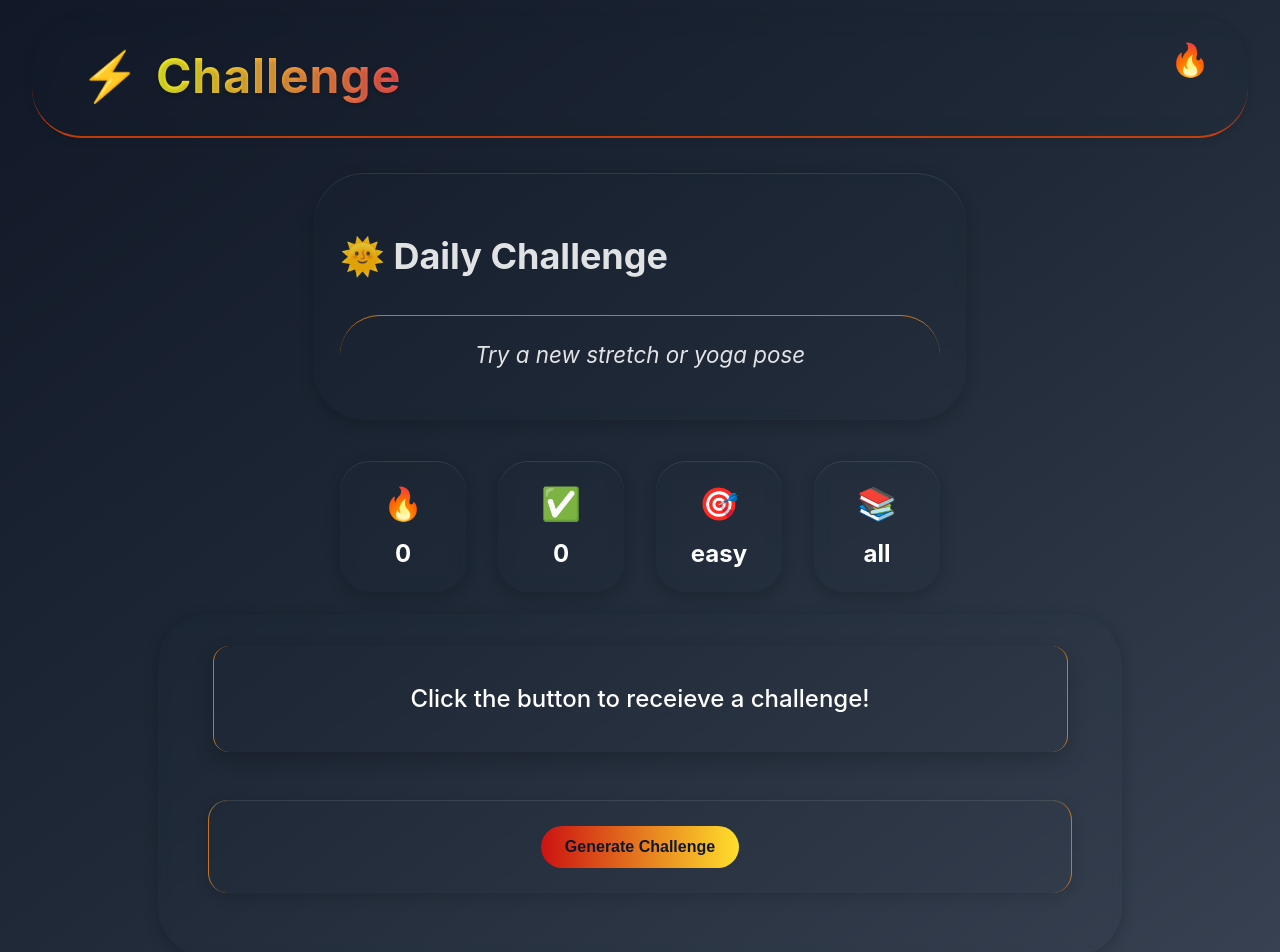
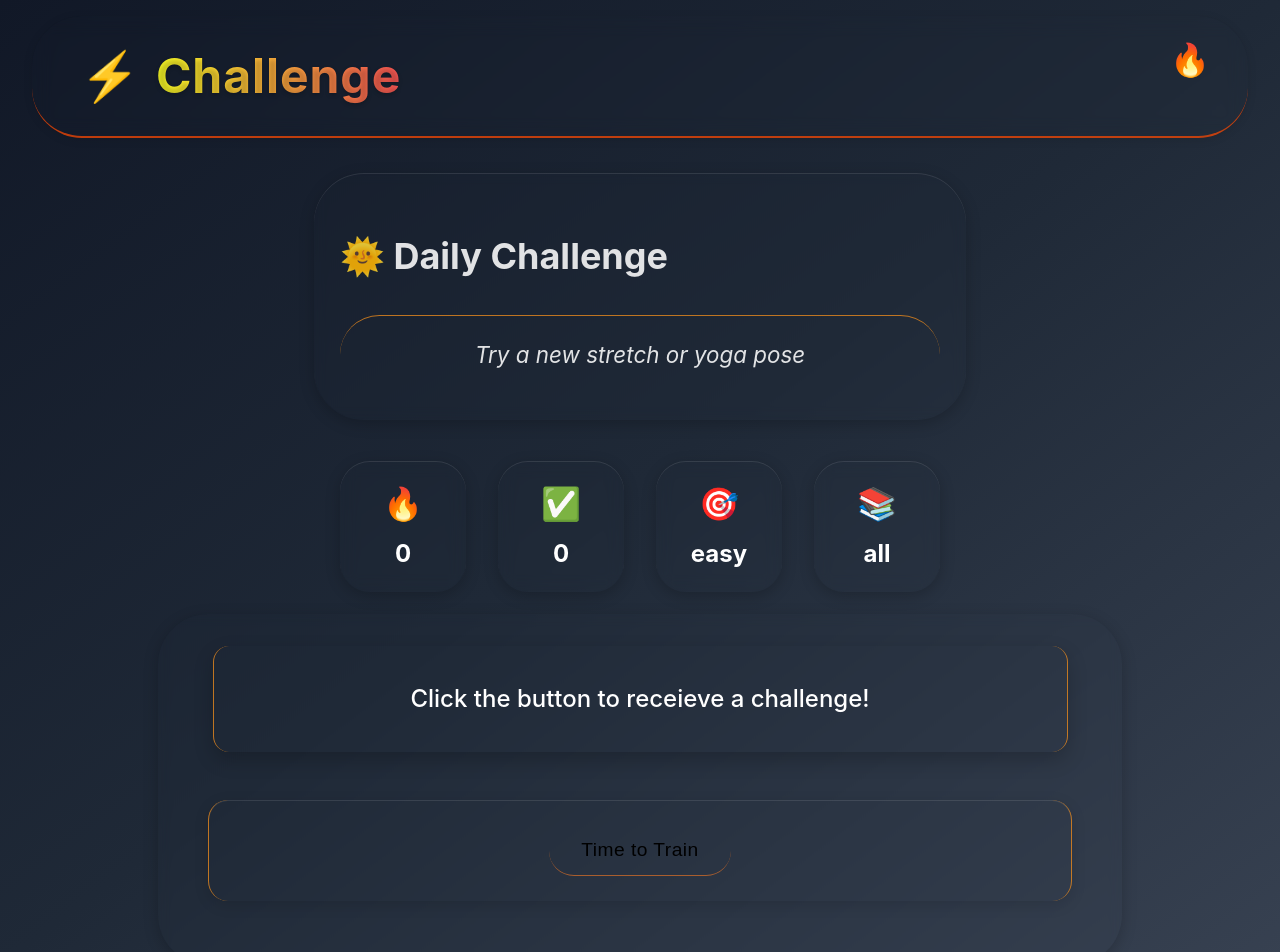
Before and after one commit to robertoandino/challenge-me, a React (Vite) app: page / in a window 1280 px wide. Shown: the top 952 px of the page. Built offline with nearby package versions, Linux system fonts and the light colour scheme.

Commit message:
Update design for buttons.

```diff
--- a/src/components/ButtonGroup/ButtonGroup.tsx
+++ b/src/components/ButtonGroup/ButtonGroup.tsx
@@ -21,7 +21,7 @@ const ButtonGroup: React.FC<ButtonGroupProps> = ({
                 className={`primary-button ${isGenerating ? "generating" : ""}`}
                 disabled={isGenerating}
             >
-                {isGenerating ? "Generating..." : "Generate Challenge"}
+                {isGenerating ? "Generating..." : "Time to Train"}
             </button>
 
             {hasGenerated && (
@@ -30,7 +30,7 @@ const ButtonGroup: React.FC<ButtonGroupProps> = ({
                     className="secondary-button"
                     title="Copy to clipboard"
                 >
-                    <span>Copy Challenge</span>
+                    <span>Copy</span>
                 </button>
             )}
         </div>
--- a/src/components/ButtonGroup/ButtonGroups.css
+++ b/src/components/ButtonGroup/ButtonGroups.css
@@ -11,7 +11,6 @@
     backdrop-filter: blur(6px);
     transition: transform 0.2s ease, box-shadow 0.3s ease;
     transition: transform 0.25s ease, box-shadow 0.25s ease;
-    gap: 0.75rem;
     display: flex;
     justify-content: center;
     align-items: center;
@@ -24,39 +23,39 @@
 }
 
 .primary-button {
-    background: linear-gradient(to right, #cc1212, #ffdf2c);
-    color: #0f172a;
-    font-weight: 600;
-    padding: 0.75rem 1.5rem;
+    background: transparent;
+    letter-spacing: 0.03rem;
+    padding: 0.85rem 2rem;
     border-radius: 50px;
     border: none;
+    border-bottom: 1px solid rgba(199, 105, 42, 0.815);
     cursor: pointer;
-    transition: all 0.2s ease;
-    font-size: 1rem;
+    font-size: 1.2rem;
+    font-weight: 500;
+    transition: transform 0.2s ease, box-shadow 0.3s ease;
+    transition: transform 0.25s ease, box-shadow 0.25s ease;
 }
 
 .primary-button:hover {
-    transform: translateY(-2px);
+    transform: translateY(-1px);
+    border-color: rgba(247, 61, 15, 0.562);
 }
 
 .secondary-button {
     background: transparent;
-    color: #4ade80;
+    letter-spacing: 0.03rem;
+    padding: 0.85rem 2rem;
+    border-radius: 50px;
+    border: none;
+    border-top: 1px solid rgba(199, 105, 42, 0.815);
+    cursor: pointer;
+    font-size: 1.2rem;
     font-weight: 500;
-    padding: 0.6rem 1.3rem;
-    border-radius: 9999px;
-    border: 2px solid #4ade80;
-    cursor: pointer;
-    transition: all 0.2s ease;
-    font-size: 1rem;
+    transition: transform 0.2s ease, box-shadow 0.3s ease;
+    transition: transform 0.25s ease, box-shadow 0.25s ease;
 }
 
 .secondary-button:hover {
-    background: rgba(74, 222, 128, 0.1);
-    transform: translateY(-2px);
+    transform: translateY(-1px);
+    border-color: rgba(247, 61, 15, 0.562);
 }
-
-.primary-button:disabled {
-    opacity: 0.7;
-    cursor: not-allowed;
-}
--- a/src/components/ChallengeBox/ChallengeBox.css
+++ b/src/components/ChallengeBox/ChallengeBox.css
@@ -26,13 +26,12 @@
 }
 
 .challenge-box {
-    font-size: 1.2rem;
     text-align: center;
     backdrop-filter: blur(8px);
     border-radius: 0.75rem;
     padding: 2rem;
     border-left: 1px solid rgba(228, 135, 30, 0.815);
-     border-right: 1px solid rgba(228, 135, 30, 0.815);
+    border-right: 1px solid rgba(228, 135, 30, 0.815);
     border-radius: 1rem;
     transition: all 0.3s ease;
     min-height: 100px;
```
